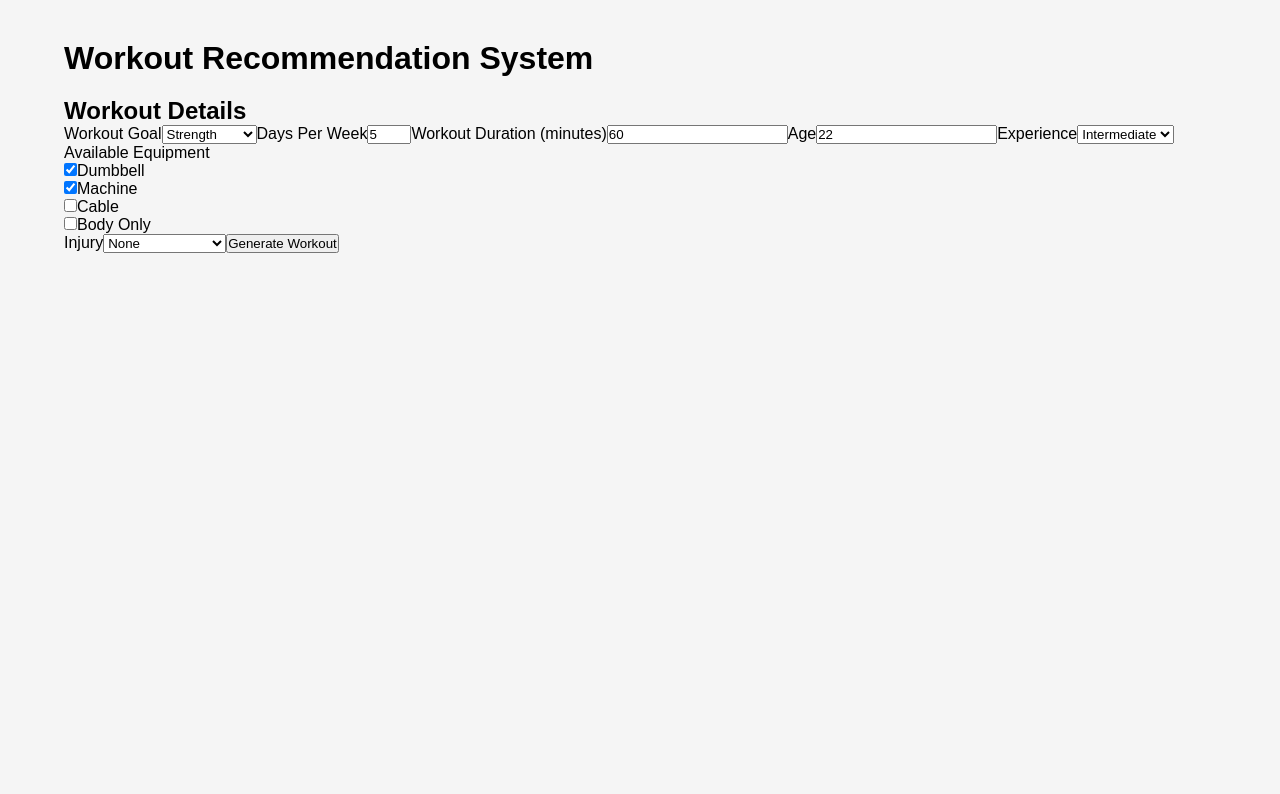
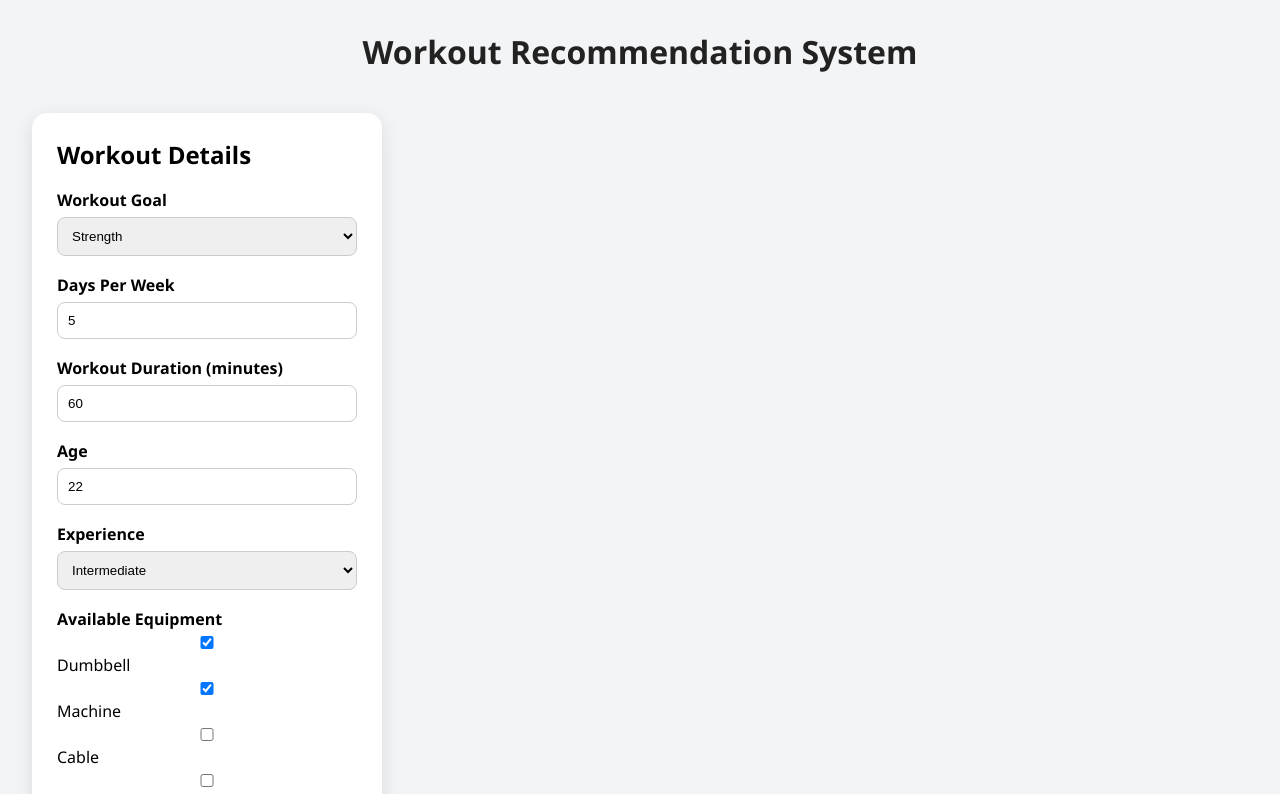
Before and after one commit to AadarshAadi/GymRecom, a React app in the folder Frontend/: page / in a window 1280 px wide. Shown: the top 794 px of the page. Built offline with nearby package versions, Linux system fonts and the light colour scheme; the HTML template or start-up script is replaced by a standard one.

Commit message:
Frontend UI Improved

```diff
--- a/Frontend/src/components/WorkoutForm.jsx
+++ b/Frontend/src/components/WorkoutForm.jsx
@@ -52,6 +52,7 @@ function WorkoutForm({ onSubmit }) {
     };
 
     return (
+        <div className= "form-card">
         <form onSubmit={handleSubmit}>
 
             <h2>Workout Details</h2>
@@ -147,6 +148,7 @@ function WorkoutForm({ onSubmit }) {
             </button>
 
         </form>
+            </div>
     );
 }
 
--- a/Frontend/src/components/WorkoutResults.jsx
+++ b/Frontend/src/components/WorkoutResults.jsx
@@ -1,7 +1,7 @@
 function WorkoutResults({ result }) {
     if (!result) return null;
     return (
-        <div className="results">
+        <div className="results-card">
             <div className="summary">
 
                 <h2>Workout Recommendation</h2>
--- a/Frontend/src/styles/app.css
+++ b/Frontend/src/styles/app.css
@@ -5,16 +5,182 @@
 }
 
 body{
-    font-family:Arial, Helvetica, sans-serif;
-    background:#f5f5f5;
+    font-family:Segoe UI, sans-serif;
+    background:#f3f4f6;
 }
 
 .container{
-    width:90%;
-    max-width:1200px;
-    margin:40px auto;
+
+    width:95%;
+    max-width:1500px;
+
+    margin:30px auto;
+
+    display:grid;
+
+    grid-template-columns:350px 1fr;
+
+    gap:30px;
+
+    align-items:start;
 }
 
 h1{
-    margin-bottom:20px;
+
+    grid-column:1 / -1;
+
+    text-align:center;
+
+    margin-bottom:10px;
+
+    color:#222;
 }
+.form-card{
+
+    background:white;
+
+    border-radius:15px;
+
+    padding:25px;
+
+    box-shadow:0 5px 20px rgba(0,0,0,.1);
+
+}
+
+.results-card{
+
+    background:white;
+
+    border-radius:15px;
+
+    padding:25px;
+
+    box-shadow:0 5px 20px rgba(0,0,0,.1);
+
+}
+
+label{
+
+    display:block;
+
+    margin-top:18px;
+
+    font-weight:600;
+
+}
+
+input,
+select{
+
+    width:100%;
+
+    padding:10px;
+
+    margin-top:6px;
+
+    border-radius:8px;
+
+    border:1px solid #ccc;
+
+}
+
+button{
+
+    width:100%;
+
+    margin-top:25px;
+
+    padding:14px;
+
+    background:#2563eb;
+
+    color:white;
+
+    border:none;
+
+    border-radius:10px;
+
+    cursor:pointer;
+
+    font-size:16px;
+
+    transition:.3s;
+}
+
+button:hover{
+
+    background:#1d4ed8;
+
+}
+
+.exercise-card{
+
+    margin-top:15px;
+
+    padding:15px;
+
+    border-radius:10px;
+
+    background:#f8fafc;
+
+    border-left:6px solid #2563eb;
+
+}
+
+.exercise-card h4{
+
+    margin-bottom:10px;
+
+}
+
+.exercise-card p{
+
+    margin:4px 0;
+
+    color:#555;
+
+}
+
+.day-card{
+
+    margin-top:30px;
+
+}
+
+.day-card h3{
+
+    margin-bottom:15px;
+
+    color:#1e293b;
+
+}
+.summary{
+
+    background:#eff6ff;
+
+    padding:20px;
+
+    border-radius:10px;
+
+    margin-bottom:30px;
+
+}
+
+.summary p{
+
+    margin-top:10px;
+
+}
+.rest-day{
+
+    padding:20px;
+
+    text-align:center;
+
+    background:#f3f4f6;
+
+    border-radius:10px;
+
+    color:#666;
+
+}
```
